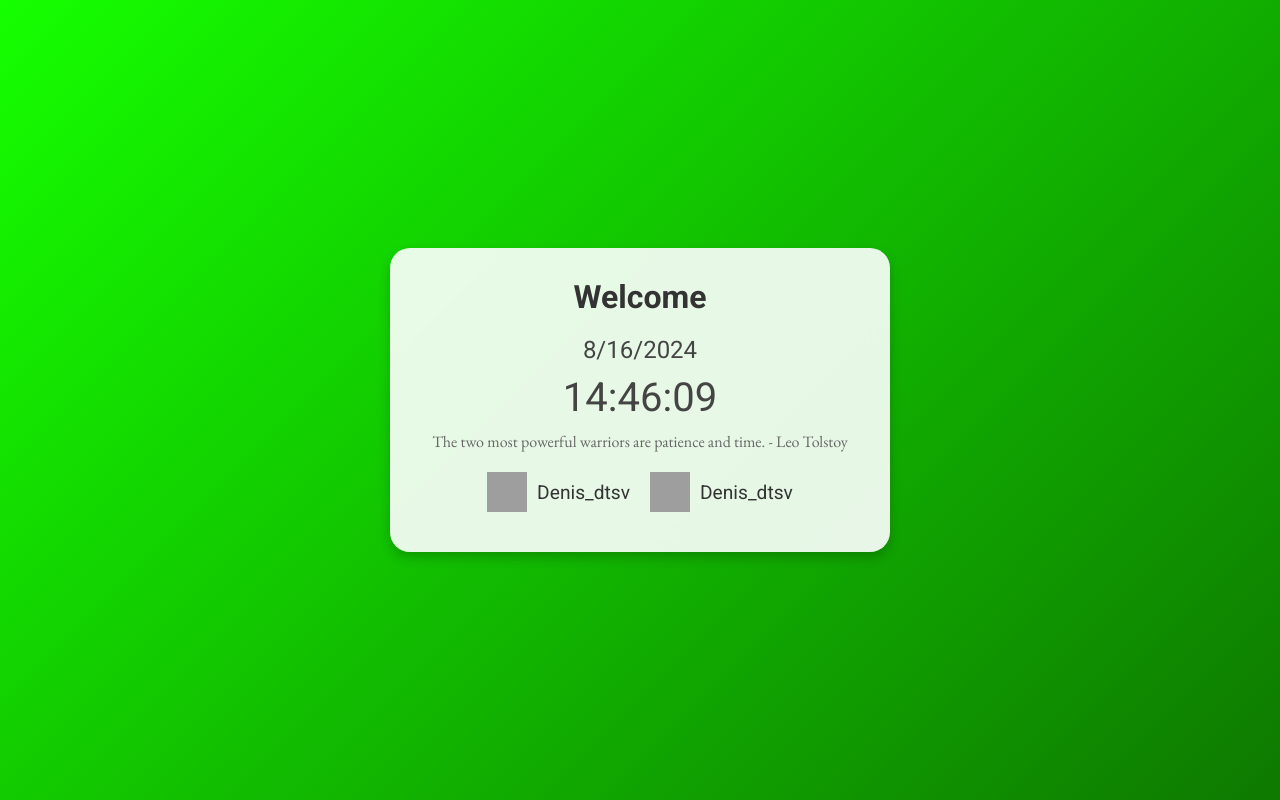
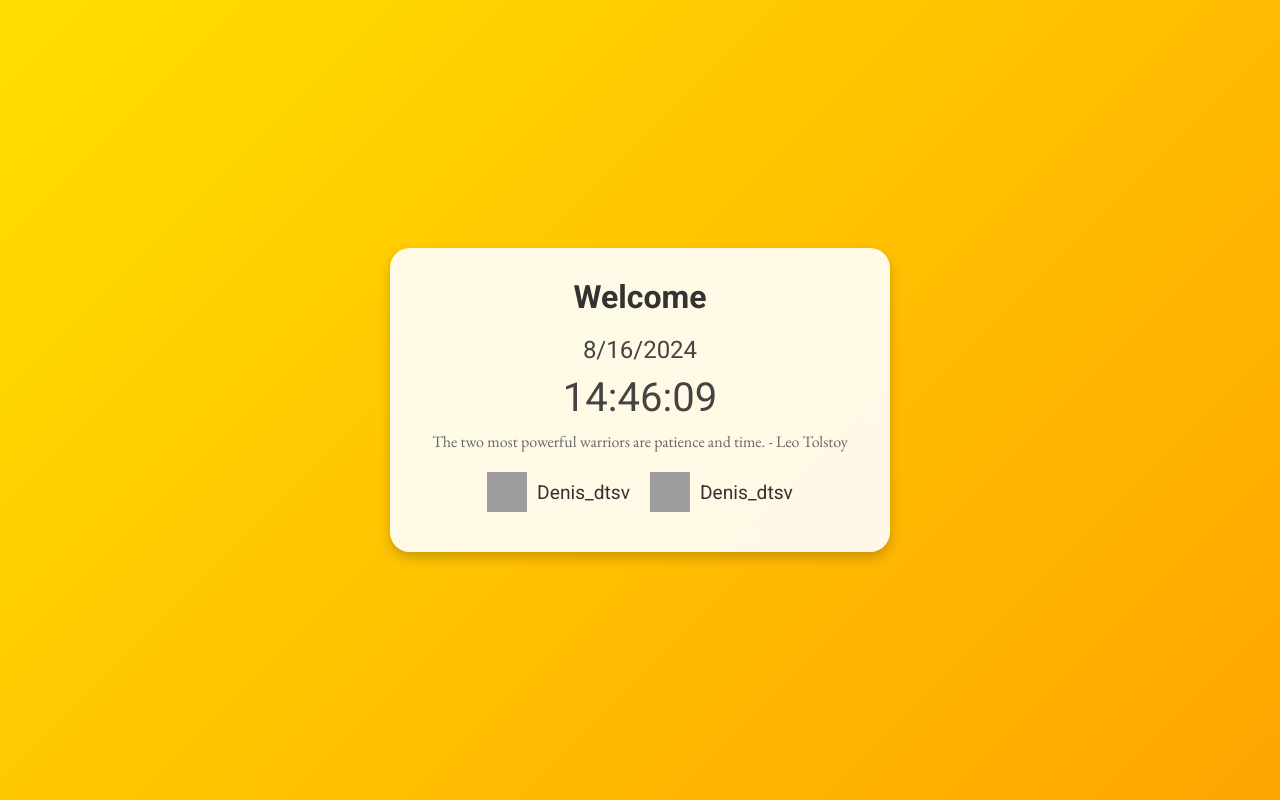
Before and after one commit to Denis-dtsv/Timewebsite, a plain HTML site: page index.html in a window 1280 px wide. Drawn offline with nearby package versions, Linux system fonts and the light colour scheme; grey boxes are pictures that could not be loaded.

Commit message:
Background changes

```diff
--- a/index.html
+++ b/index.html
@@ -8,7 +8,6 @@
     <style>
         body {
             font-family: 'Roboto', sans-serif;
-            background: linear-gradient(135deg, rgb(21, 255, 0), rgb(14, 121, 0));
             display: flex;
             justify-content: center;
             align-items: center;
@@ -167,12 +166,24 @@
             document.getElementById('quote').textContent = quotes[randomIndex];
         }
 
+        function setRandomBackground() {
+            const colors = [
+                { start: 'rgb(255, 182, 193)', end: 'rgb(255, 105, 180)' },  // Pink gradient
+                { start: 'rgb(255, 223, 0)', end: 'rgb(255, 165, 0)' },      // Warm yellow gradient
+                { start: 'rgb(173, 216, 230)', end: 'rgb(135, 206, 235)' },  // Baby blue gradient
+                { start: 'rgb(48, 25, 52)', end: 'rgb(75, 0, 130)' }         // Black lilac gradient
+            ];
+            const randomColor = colors[Math.floor(Math.random() * colors.length)];
+            document.body.style.background = `linear-gradient(135deg, ${randomColor.start}, ${randomColor.end})`;
+        }
+
         window.onload = function() {
-            maybeRedirect(); // Check for redirection on page load
-            updateDate(); // Display date on page load
+            maybeRedirect();          // Check for redirection on page load
+            updateDate();             // Display date on page load
             setInterval(updateTime, 1000); // Update time every second
-            updateTime(); // Initial call to display time immediately
-            displayRandomQuote(); // Display a random quote on page load
+            updateTime();             // Initial call to display time immediately
+            displayRandomQuote();     // Display a random quote on page load
+            setRandomBackground();    // Set a random background color on page load
         };
     </script>
 </body>
```
